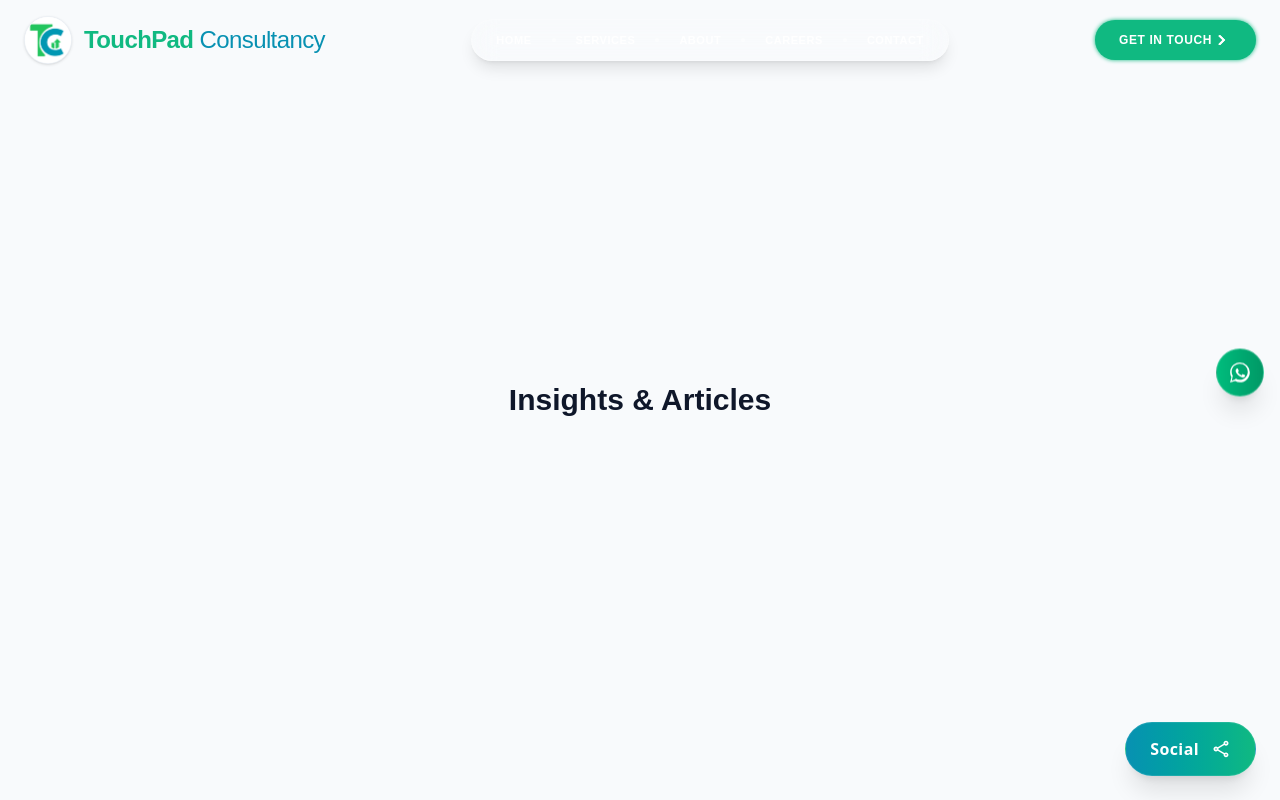
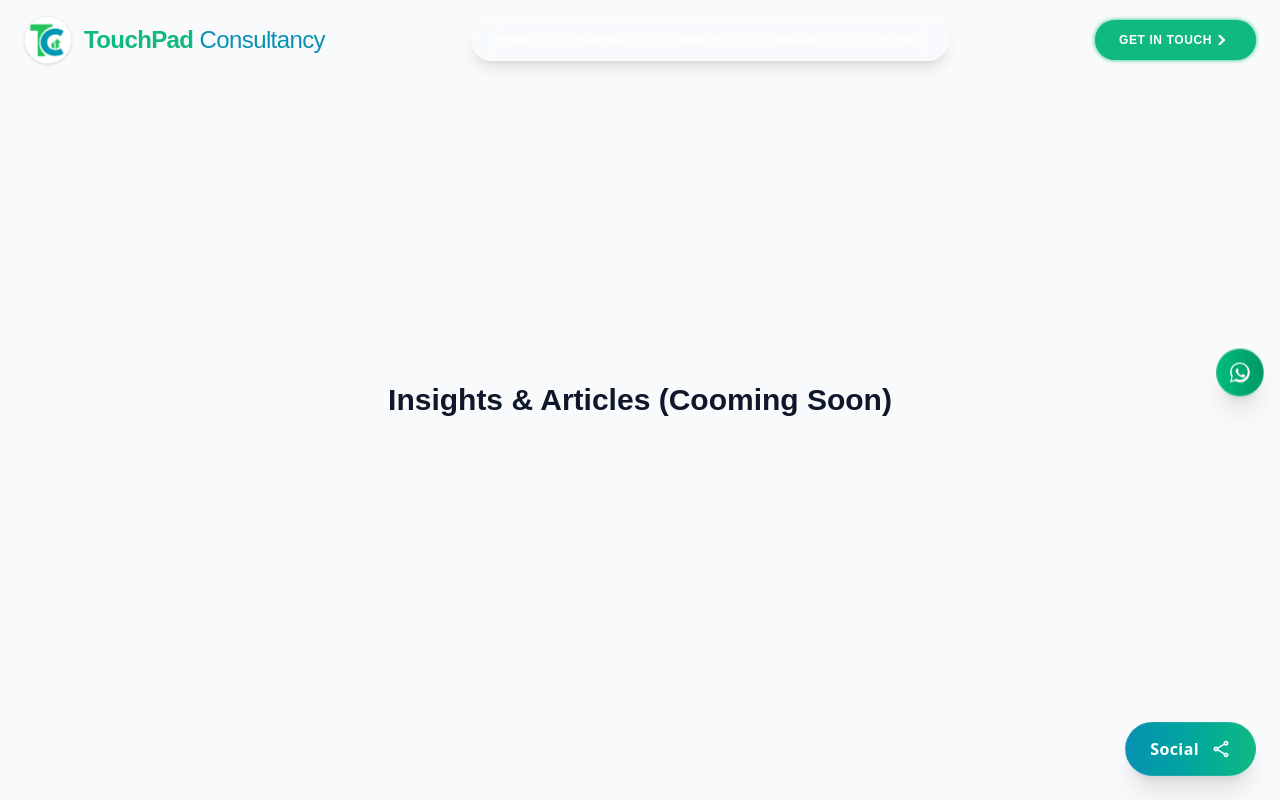
Before and after one commit to abdullah-yousuf-26/touchpad-consultancy, a Next.js app: page /blog in a window 1280 px wide. Shown: the top 800 px of the page. Built offline with nearby package versions, Linux system fonts and the light colour scheme; grey boxes are pictures that could not be loaded.

Commit message:
comming soon

```diff
--- a/src/app/blog/page.tsx
+++ b/src/app/blog/page.tsx
@@ -1,7 +1,7 @@
 export default function BlogPage() {
   return (
     <div className="flex min-h-screen items-center justify-center p-8">
-      <h1 className="text-3xl font-bold">Insights & Articles</h1>
+      <h1 className="text-3xl font-bold">Insights & Articles (Cooming Soon)</h1>
     </div>
   );
 }
--- a/src/app/career/page.tsx
+++ b/src/app/career/page.tsx
@@ -1,7 +1,7 @@
 export default function CareerPage() {
   return (
     <div className="flex min-h-screen items-center justify-center p-8">
-      <h1 className="text-3xl font-bold">Join Our Global Team</h1>
+      <h1 className="text-3xl font-bold">We will be back very soon</h1>
     </div>
   );
 }
```
